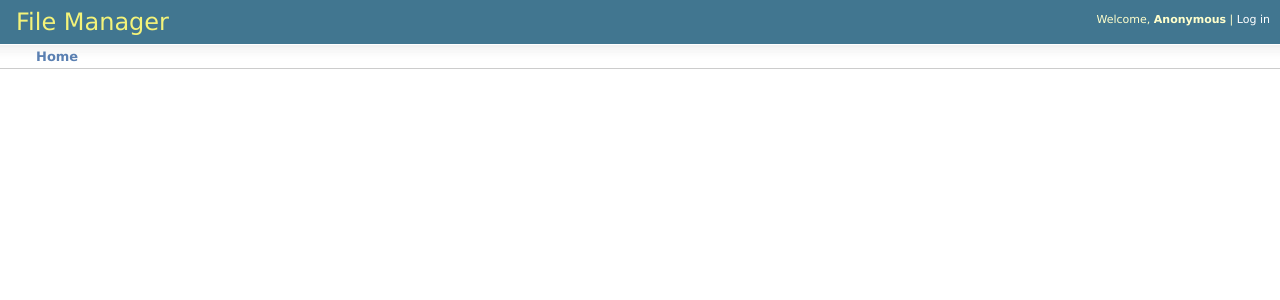
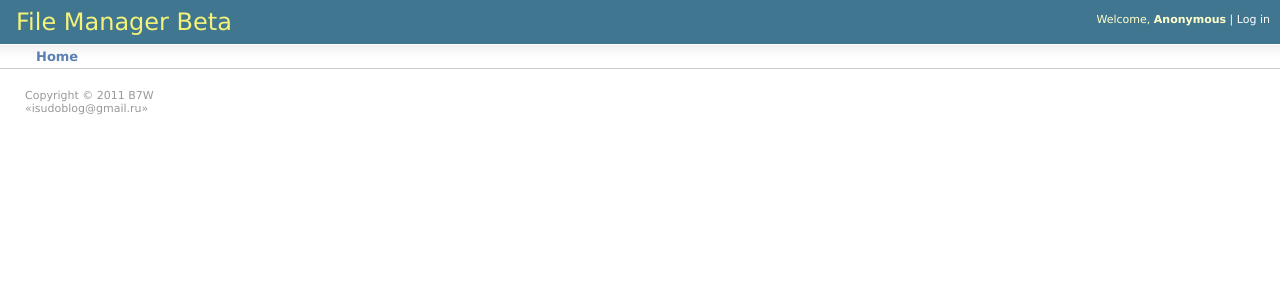
Before and after one commit to b7w/limited-fm, a Django app: template limited/templates/limited/base.html in a window 1280 px wide. Shown: the top 300 px of the page. Run offline with Django 3.2, Linux system fonts and the light colour scheme; the template is opened without the code that fills it, so the values that code supplies are empty.

Commit message:
Add 'beta' to name. Add Copyright.

```diff
--- a/limited/static/limited/css/main.css
+++ b/limited/static/limited/css/main.css
@@ -319,7 +319,7 @@ div.breadcrumbs {
 }
 
 #content {
-    margin: 20px;
+    margin: 10px 20px;
 }
 
 #header {
@@ -341,6 +341,15 @@ div.breadcrumbs {
 #footer {
     clear: both;
     padding: 10px;
+}
+
+#copyright {
+    font-size: 11px;
+    color: #999;
+    margin: 5px;
+}
+#copyright a{
+    color: #999;
 }
 
 /* HEADER */
--- a/limited/templates/limited/base.html
+++ b/limited/templates/limited/base.html
@@ -1,7 +1,7 @@
 <!DOCTYPE html>
 <html>
 <head>
-    <meta charset=utf-8 />
+    <meta charset="utf-8" />
     <title>File Manager</title>
     <link href="{{ STATIC_URL }}limited/favicon.ico" rel="shortcut icon" type="limited/image/x-icon" />
     <link rel="stylesheet" type="text/css" href="{{ STATIC_URL }}limited/css/main.css"/>
@@ -18,7 +18,7 @@
     <!-- Header -->
     <div id="header">
         <div id="branding">
-            <h1 id="site-name">File Manager</h1>
+            <h1 id="site-name">File Manager Beta</h1>
         </div>
 
         <div id="user-tools">
@@ -70,7 +70,10 @@
 
             {% block panels %}
             {% endblock %}
-
+            <div id="copyright">
+                Copyright © 2011 B7W<br/>
+                «<a href="mailto:isudoblog@gmail.ru" title="Support address">isudoblog@gmail.ru</a>»
+            </div>
         </div>
         <!-- END Content related-->
 
```
